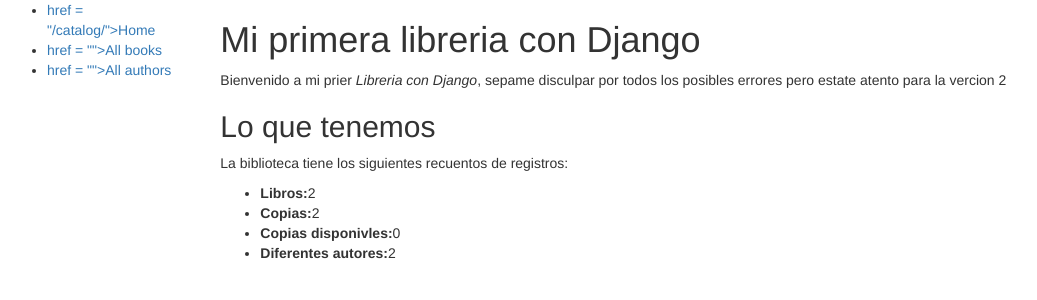
After one commit to MallicTesla/Mis_primeros_pasos, a Django app: page /catalog/ in a window 1280 px wide. The commit adds this page. Shown: the top 300 px of the page, without its empty margins (8-1045 px from the left). Run offline with Django 4.2, Linux system fonts and the light colour scheme; data comes from the database, SQL or seed files in the repository; both versions use the stored data as it was after the commit; some libraries are stand-ins or nearby versions.

Commit message:
termine con  mi primer Django

```diff
--- a/Programacion/002 ejemplos/002 - 13 django/catalog/templates/base_generic.html
+++ b/Programacion/002 ejemplos/002 - 13 django/catalog/templates/base_generic.html
@@ -30,6 +30,7 @@
         {% endblock %}
             </div>
             <div class = "col-sm-10">
+            <!-- con esto se se puede resivir info de otro html  -->
             {% block content %}{% endblock %}
             </div>
         </div>
--- /dev/null
+++ b/Programacion/002 ejemplos/002 - 13 django/catalog/templates/index.html
@@ -0,0 +1,20 @@
+{% extends "base_generic.html" %}
+
+<!-- todo lo que esta entre % block content % y % endblock % lo envia a otro archivo html  -->
+{% block content %}
+<h1>Mi primera libreria con Django</h1>
+
+    <p>Bienvenido a mi prier <em>Libreria con Django</em>, sepame disculpar por todos los posibles errores pero estate atento para la vercion 2</p>
+
+<h2>Lo que tenemos</h2>
+
+    <p>La biblioteca tiene los siguientes recuentos de registros:</p>
+    <ul>
+        <!-- de esta forma un html acsede a una informasion determinada de un fichero en este caso acsede al fichero views   -->
+        <li><strong>Libros:</strong>{{ num_books }}</li>
+        <li><strong>Copias:</strong>{{ num_inctances }}</li>
+        <li><strong>Copias disponivles:</strong>{{ disponivles }}</li>
+        <li><strong>Diferentes autores:</strong>{{ num_authors }}</li>
+    </ul>
+
+{% endblock %}
--- a/Programacion/002 ejemplos/002 - 13 django/catalog/urls.py
+++ b/Programacion/002 ejemplos/002 - 13 django/catalog/urls.py
@@ -1,9 +1,11 @@
-from django import views
-from django.conf.urls import url
+# from django import views
+from catalog import views
+from django.urls import path
+from catalog.views import index
 
 #   la letra (r)es una expresion regular esto quiere desir que cuando la petision sea / nada ("^$" quiere desir que empiesa y termina con nada)
 #   se ejecuta lo siguiente en este caso dispara la funcion index del modulo views y la nombra index (name = "index")
 
 urlpatterns = [
-    url (r"^$", views.index, name = "index")
+    path (r"", views.index , name = "index")
 ]
--- a/Programacion/002 ejemplos/002 - 13 django/miproyrcto/urls.py
+++ b/Programacion/002 ejemplos/002 - 13 django/miproyrcto/urls.py
@@ -14,7 +14,7 @@ Including another URLconf
     2. Add a URL to urlpatterns:  path('blog/', include('blog.urls'))
 """
 from django.contrib import admin
-from django.urls import path, include
+from django.urls import include, path
 # tambien se puede hacer asi
 # from django.urls import include
 #   despues ay que importar esto
```
Also changed, not shown: Programacion/002 ejemplos/002 - 13 django/db.sqlite3, Programacion/002 ejemplos/002 - 13 django/notas.txt (line endings or trailing spaces).
